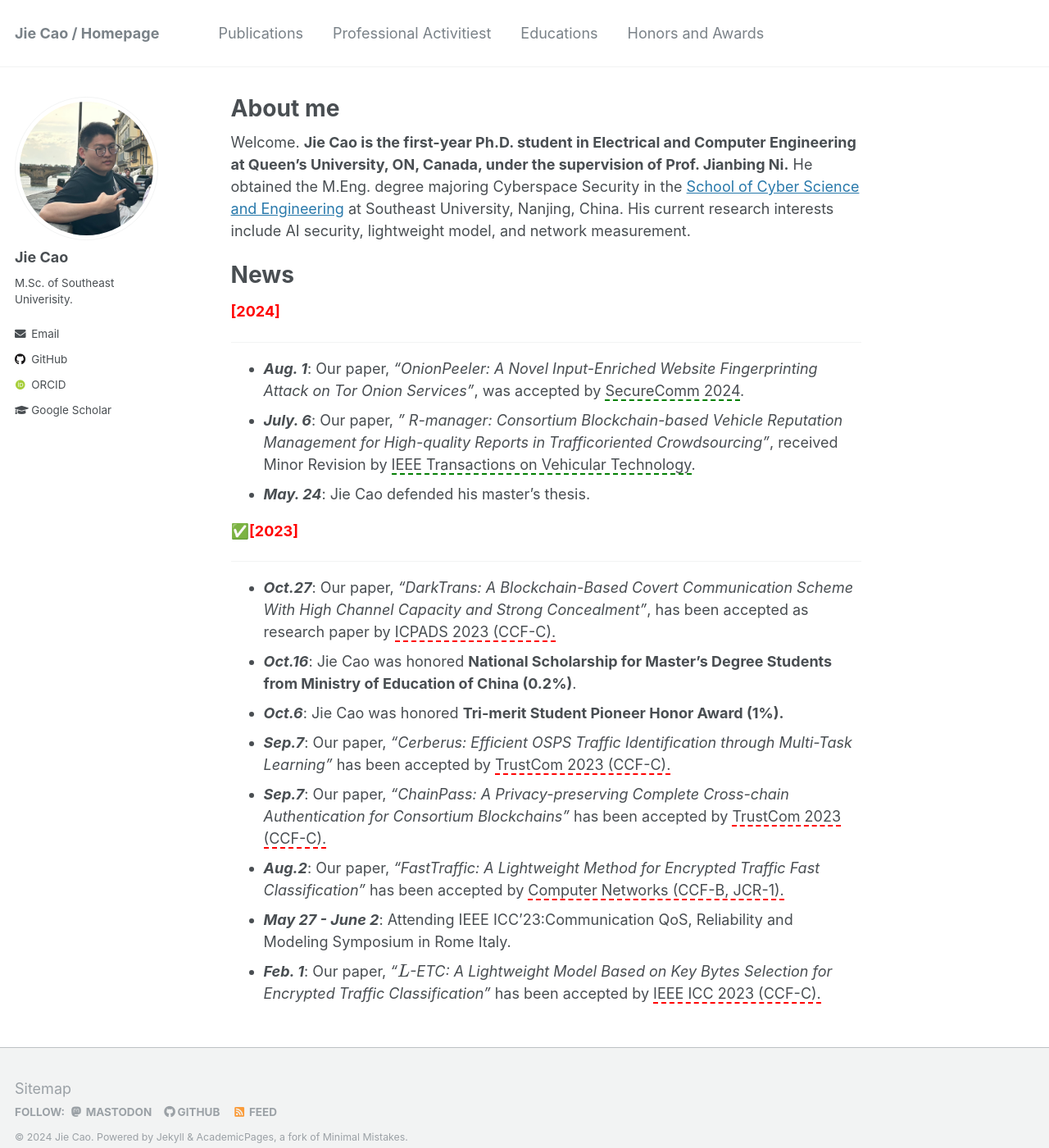
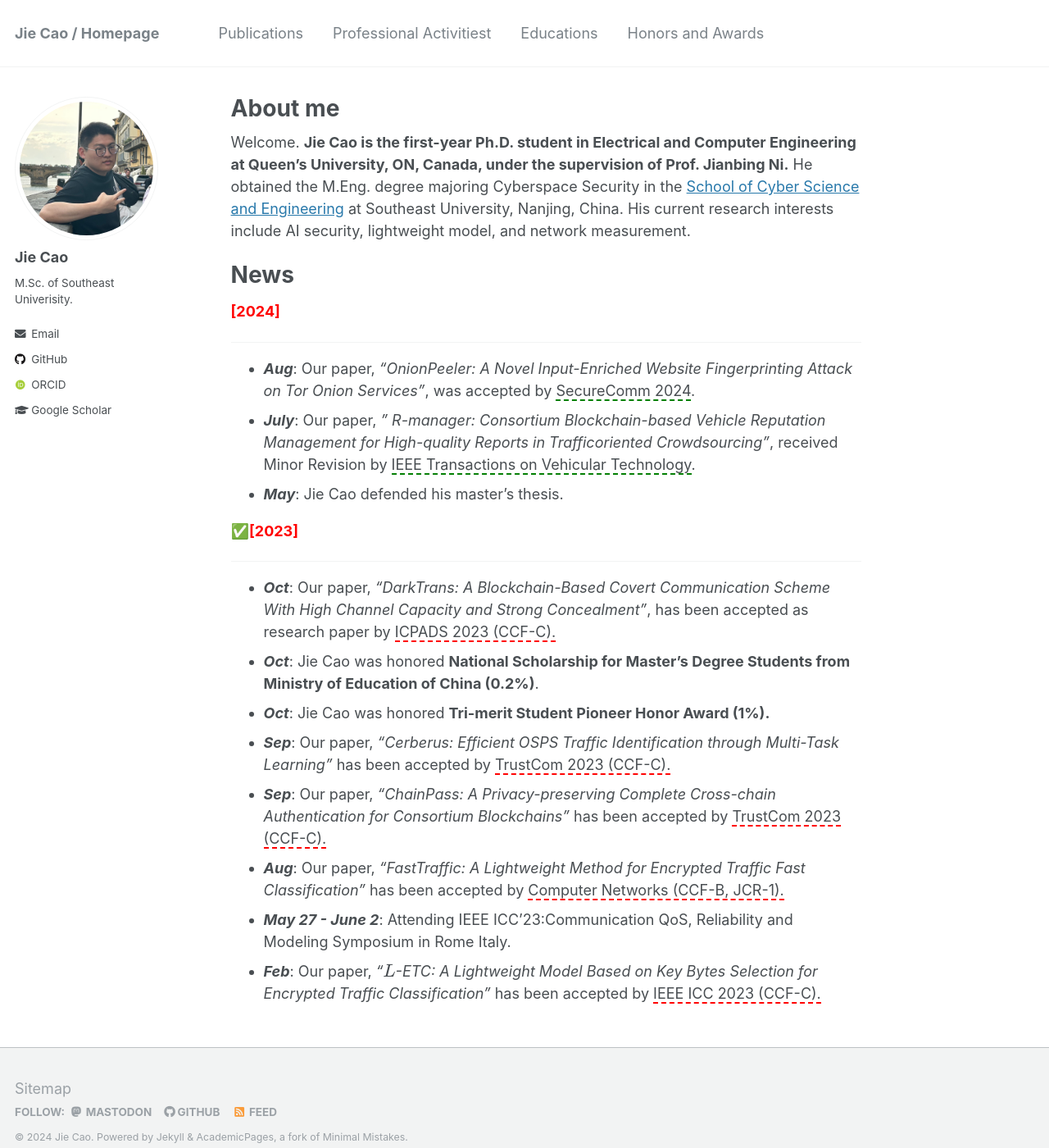
Before and after one commit to JieJayCao/JieJayCao.github.io, a Jekyll site: the page built from _pages/about.md, in a window 1280 px wide and 1400 px high. Shown: the whole window at 82% size. Built offline with Jekyll 4.4.1, drawn with Linux system fonts in a browser that asks for light colours; some web fonts are replaced; formulas are drawn with MathJax 3.

Commit message:
Update about.md

```diff
--- a/_pages/about.md
+++ b/_pages/about.md
@@ -14,9 +14,9 @@
 **<font color=red>[2024]</font>**
 
 _________________
-- ***Aug. 1***: Our paper, *"OnionPeeler: A Novel Input-Enriched Website Fingerprinting Attack on Tor Onion Services"*, was accepted by <span style="border-bottom: 2px dashed green;">SecureComm 2024</span>.
-- ***July. 6***: Our paper, *" R-manager: Consortium Blockchain-based Vehicle Reputation Management for High-quality Reports in Trafficoriented Crowdsourcing"*, received Minor Revision by <span style="border-bottom: 2px dashed green;">IEEE Transactions on Vehicular Technology</span>.
-- ***May. 24***: Jie Cao defended his master's thesis.
+- ***Aug***: Our paper, *"OnionPeeler: A Novel Input-Enriched Website Fingerprinting Attack on Tor Onion Services"*, was accepted by <span style="border-bottom: 2px dashed green;">SecureComm 2024</span>.
+- ***July***: Our paper, *" R-manager: Consortium Blockchain-based Vehicle Reputation Management for High-quality Reports in Trafficoriented Crowdsourcing"*, received Minor Revision by <span style="border-bottom: 2px dashed green;">IEEE Transactions on Vehicular Technology</span>.
+- ***May***: Jie Cao defended his master's thesis.
 
 
 
@@ -24,11 +24,11 @@
 
 _________________
 
-- ***Oct.27***: Our paper, *"DarkTrans: A Blockchain-Based Covert Communication Scheme With High Channel Capacity and Strong Concealment"*, has been accepted as research paper by <span style="border-bottom: 2px dashed red;">ICPADS 2023 (CCF-C).</span>
-- ***Oct.16***: Jie Cao was honored **National Scholarship for Master's Degree Students from Ministry of Education of China (0.2%)**.
-- ***Oct.6***: Jie Cao was honored **Tri-merit Student Pioneer Honor Award (1%).**
-- ***Sep.7***: Our paper, *"Cerberus: Efficient OSPS Traffic Identification through Multi-Task Learning"* has been accepted by <span style="border-bottom: 2px dashed red;">TrustCom 2023 (CCF-C).</span>
-- ***Sep.7***: Our paper, *"ChainPass: A Privacy-preserving Complete Cross-chain Authentication for Consortium Blockchains"* has been accepted by <span style="border-bottom: 2px dashed red;">TrustCom 2023 (CCF-C).</span>
-- ***Aug.2***: Our paper, *"FastTraffic: A Lightweight Method for Encrypted Traffic Fast Classification"* has been accepted by <span style="border-bottom: 2px dashed red;">Computer Networks (CCF-B, JCR-1).</span>
+- ***Oct***: Our paper, *"DarkTrans: A Blockchain-Based Covert Communication Scheme With High Channel Capacity and Strong Concealment"*, has been accepted as research paper by <span style="border-bottom: 2px dashed red;">ICPADS 2023 (CCF-C).</span>
+- ***Oct***: Jie Cao was honored **National Scholarship for Master's Degree Students from Ministry of Education of China (0.2%)**.
+- ***Oct***: Jie Cao was honored **Tri-merit Student Pioneer Honor Award (1%).**
+- ***Sep***: Our paper, *"Cerberus: Efficient OSPS Traffic Identification through Multi-Task Learning"* has been accepted by <span style="border-bottom: 2px dashed red;">TrustCom 2023 (CCF-C).</span>
+- ***Sep***: Our paper, *"ChainPass: A Privacy-preserving Complete Cross-chain Authentication for Consortium Blockchains"* has been accepted by <span style="border-bottom: 2px dashed red;">TrustCom 2023 (CCF-C).</span>
+- ***Aug***: Our paper, *"FastTraffic: A Lightweight Method for Encrypted Traffic Fast Classification"* has been accepted by <span style="border-bottom: 2px dashed red;">Computer Networks (CCF-B, JCR-1).</span>
 - ***May 27 - June 2***: Attending IEEE ICC'23:Communication QoS, Reliability and Modeling Symposium in Rome Italy.
-- ***Feb. 1***: Our paper, *"$L$-ETC: A Lightweight Model Based on Key Bytes Selection for Encrypted Traffic Classification"* has been accepted by <span style="border-bottom: 2px dashed red;">IEEE ICC 2023 (CCF-C).</span>
+- ***Feb***: Our paper, *"$L$-ETC: A Lightweight Model Based on Key Bytes Selection for Encrypted Traffic Classification"* has been accepted by <span style="border-bottom: 2px dashed red;">IEEE ICC 2023 (CCF-C).</span>
```
